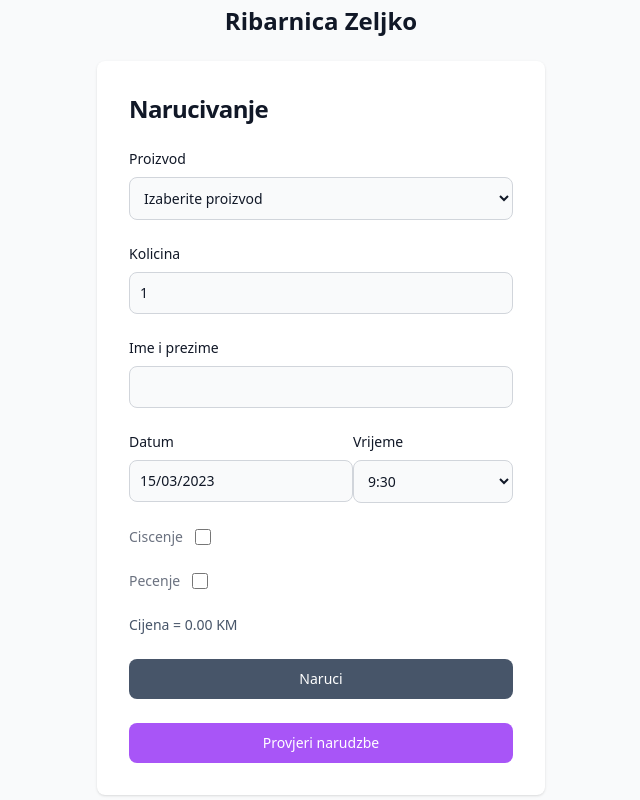
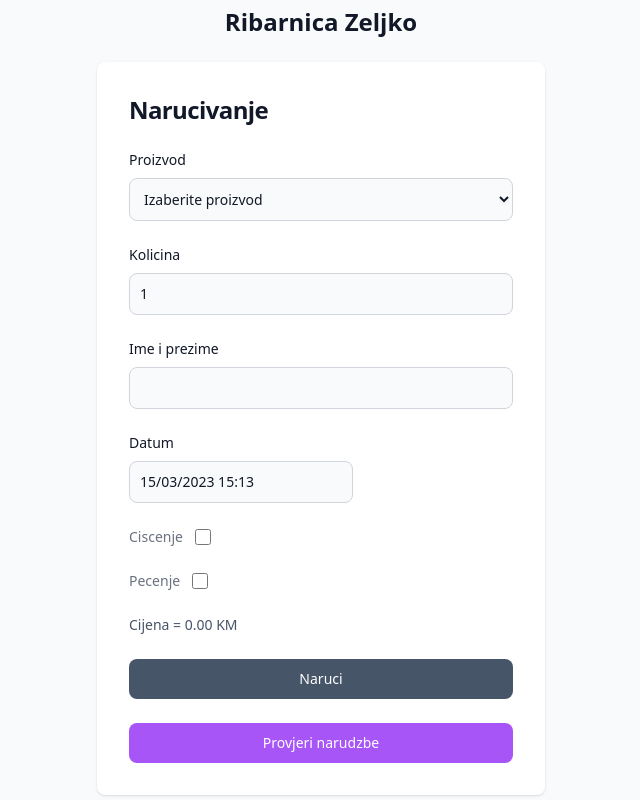
Before and after one commit to neexbeast/ribarnica, a React (Vite) app in the folder ribarnica-admin/: page /naruci in a window 1280 px wide. Shown: the whole page, without its empty margins (319-959 px from the left). Built offline with nearby package versions, Linux system fonts and the light colour scheme.

Commit message:
adding correct time to datepicker

```diff
--- a/ribarnica-admin/src/Pages/Naruci/Naruci.tsx
+++ b/ribarnica-admin/src/Pages/Naruci/Naruci.tsx
@@ -1,5 +1,5 @@
 import { useEffect, useState } from "react";
-import DatePicker from 'react-datepicker';
+import DatePicker from "react-datepicker";
 import "react-datepicker/dist/react-datepicker.css";
 import { useNavigate } from "react-router-dom";
 
@@ -168,41 +168,26 @@ const Home = () => {
                     Datum
                   </label>
                   <DatePicker
-                    // value={datum}
-                    onChange={(date,e:any) => {setDatum(date!)
-                    console.log(e)
+                    onChange={(date, e: any) => {
+                      const onlyTime: any = date
+                        ?.toLocaleString()
+                        .split(",")[1].split(':', 2).join(':');
+                        console.log('only time', onlyTime)
+                      const onlyDate: any = date?.toLocaleDateString();
+                      const convertedDate = new Date(onlyDate);
+                      setDatum(date!);
+                      setVrijeme(onlyTime);
+
+                      // setDatum(formattedDate!)
+                      // console.log(date?.toLocaleString())
                     }}
                     selected={datum}
                     showTimeSelect
-                    // since html prints the selected date as yyyy-mm-dd, i used split to break down the date and then pyyyrint them out as I like
                     minDate={new Date()}
-                    dateFormat='dd/MM/yyyy'
-                    // onChange={(e:any) => {
-                    //   const datum = e.target.value.split("-");
-                    //   const noviDatum =
-                    //     datum[2] + "/" + datum[1] + "/" + datum[0];
-                    //   setDatum(noviDatum);
-                      // return datum;
-                    // }}
+                    dateFormat="dd/MM/yyyy HH:mm"
                     className="bg-gray-50 border border-gray-300 text-gray-900 text-sm rounded-lg focus:ring-blue-500 focus:border-blue-500 block w-50  p-2.5 dark:bg-gray-700 dark:border-gray-600 dark:placeholder-gray-400 dark:text-white dark:focus:ring-blue-500 dark:focus:border-blue-500"
                     // placeholder="Select date"
                   />
-                </div>
-                <div>
-                  <label className="block mb-2 ml-20 text-sm font-medium text-gray-900 dark:text-white">
-                    Vrijeme
-                  </label>
-                  <select
-                    className="bg-gray-50 border border-gray-300 ml-20 w-40 text-gray-900 text-sm rounded-lg focus:ring-blue-500 focus:border-blue-500 block w-50  p-2.5 dark:bg-gray-700 dark:border-gray-600 dark:placeholder-gray-400 dark:text-white dark:focus:ring-blue-500 dark:focus:border-blue-500"
-                    placeholder="Select date"
-                    value={vrijeme}
-                    onChange={(e) => setVrijeme(e.target.value)}
-                  >
-                    <option value="9:00">9:00</option>
-                    <option value="9:30">9:30</option>
-                    <option value="10:00">10:00</option>
-                    <option value="10:30">10:30</option>
-                  </select>
                 </div>
               </div>
               <div className="flex items-start">
@@ -237,7 +222,9 @@ const Home = () => {
                   />
                 </div>
               </div>
-              <div className="text-slate-600 text-sm dark:text-white ">Cijena = {cijena} KM</div>
+              <div className="text-slate-600 text-sm dark:text-white ">
+                Cijena = {cijena} KM
+              </div>
               <button
                 type="submit"
                 className="w-full text-white bg-primary-600 hover:bg-primary-700 focus:ring-4 focus:outline-none focus:ring-primary-300  bg-slate-600 font-medium  rounded-lg text-sm px-5 py-2.5 text-center dark:bg-primary-600 dark:hover:bg-primary-700 dark:focus:ring-primary-800"
```
